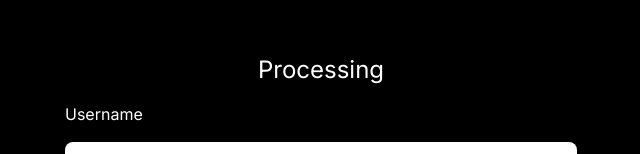
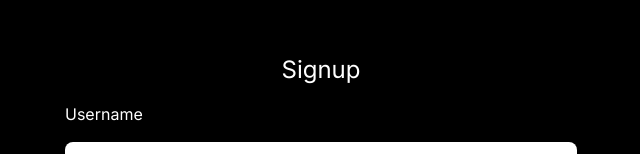
Before and after one commit to Bloom-Sayiorri/Nextjs-app, a Next.js app: page /signup in a window 1280 px wide. Shown: the part 116-270 px from the top of the page, without its empty margins (319-959 px from the left). Built offline with nearby package versions, Linux system fonts and the light colour scheme.

Commit message:
new changes to signup

```diff
--- a/src/app/signup/page.tsx
+++ b/src/app/signup/page.tsx
@@ -3,7 +3,7 @@ import Link from 'next/link';
 import React, { useEffect } from 'react';
 import {useRouter} from 'next/navigation';
 import axios from 'axios';
-import toast from 'react-hot-toast';
+import {toast} from 'react-hot-toast';
 
 export default function SignupPage() {
     const router = useRouter();
@@ -15,17 +15,18 @@ export default function SignupPage() {
 
     const [buttonDisabled, setButtonDisabled] = React.useState(false);
     const [loading, setLoading] = React.useState(false);
+
     const onSignup = async () => {
         try {
             setLoading(true);
             const response = await axios.post('/api/users/signup', user);
             console.log('Signup successful', response.data);
-            router.push('/login')
+            router.push('/login');
         } catch (error: any) {
             console.log("Signup failed", error.message);
             toast.error(error.message);
         } finally {
-            setLoading(false)
+            setLoading(false);
         }
     };
 
@@ -41,7 +42,7 @@ export default function SignupPage() {
 
     return(
         <div className='min-h-screen flex justify-center flex-col gap-4 mx-auto max-w-lg'>
-            <h1 className='text-center text-white text-2xl '>{loading ? "Signup" : "Processing"}</h1>
+            <h1 className='text-center text-white text-2xl '>{loading ? "Processing" : "Signup"}</h1>
             <label htmlFor="username" className='text-white'>Username</label>
             <input
                 id='username'
--- a/src/dbConfig/dbConfig.ts
+++ b/src/dbConfig/dbConfig.ts
@@ -2,11 +2,11 @@ import mongoose from 'mongoose';
 
 export async function connect() {
     try {
-        mongoose.connect(process.env.MONGO_URL!);
+        mongoose.connect(process.env.MONGO_URI!);
         const connection = mongoose.connection;
 
         connection.on('conneted', ()  => {
-            console.log('Mongodb connectes successfully!!')
+            console.log('Mongodb connected successfully!!')
         })
 
         connection.on('error', (err) => {
```
Also changed, not shown: 1 other file (tests, documents, lock files or other folders).
